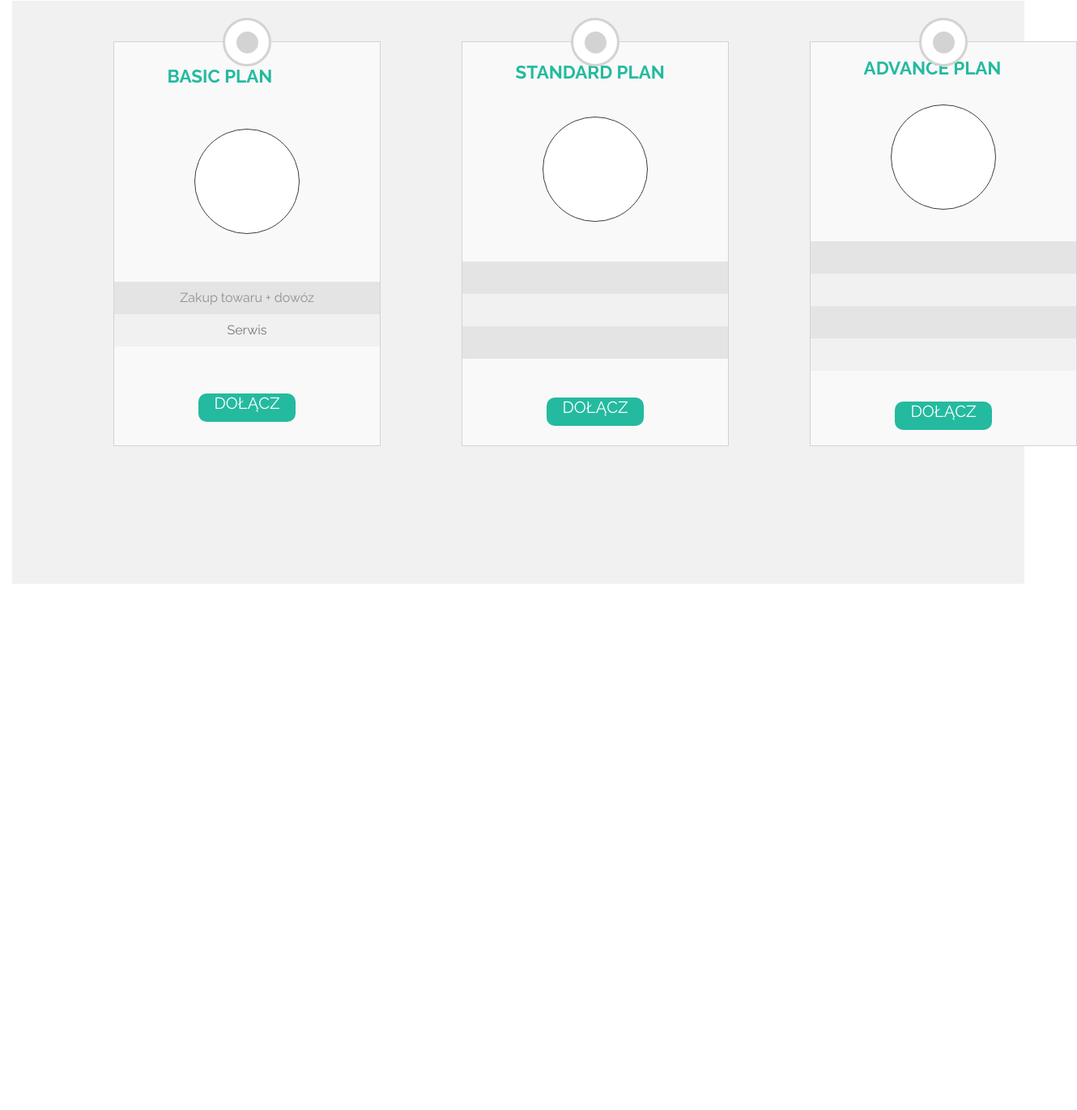
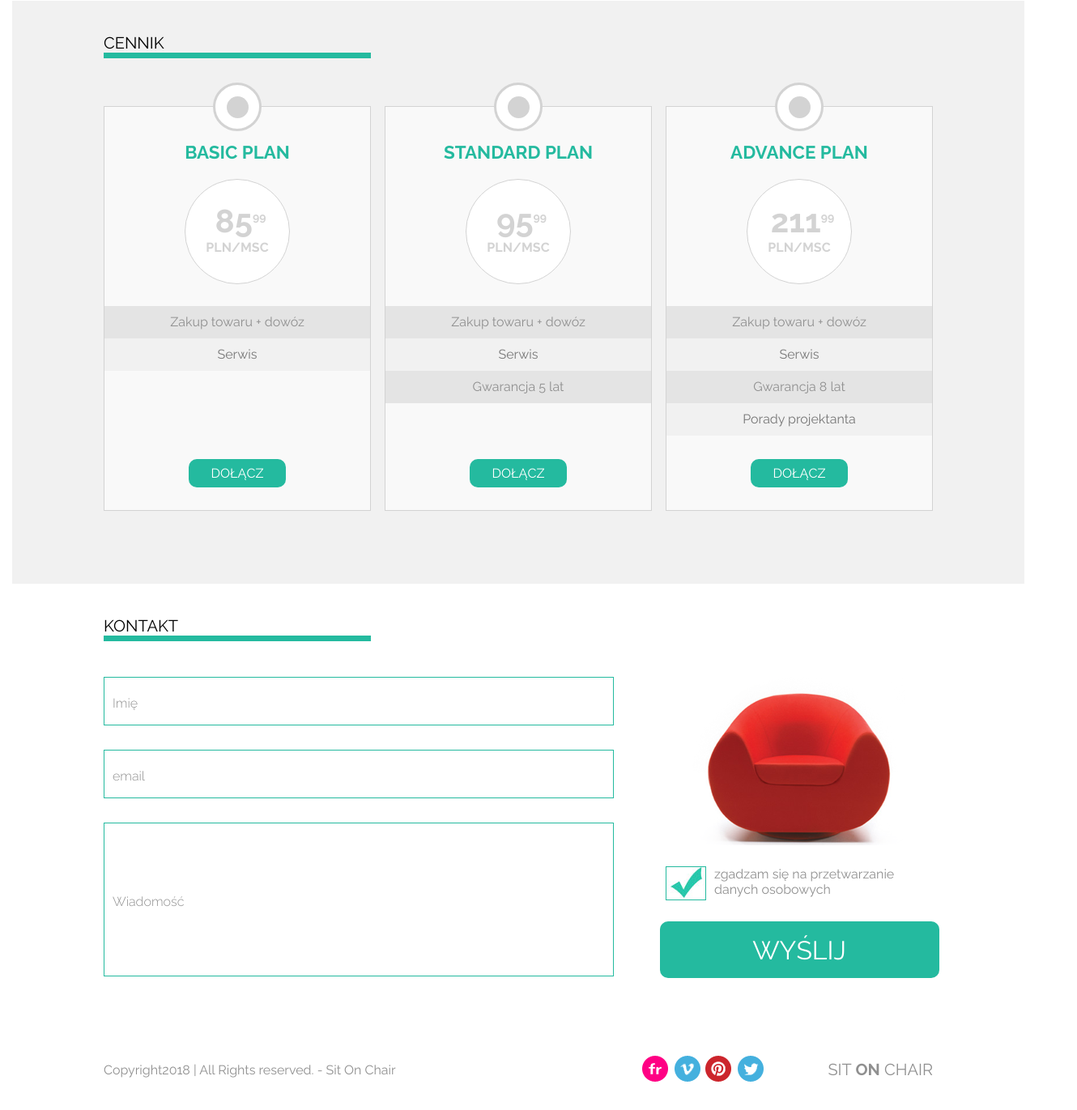
Before and after one commit to kubasiwek/SitOnChair, a plain HTML site: page index.html in a window 1280 px wide. Shown: the part 889-2260 px from the top of the page at 81% size, 1330 px wide, since content can reach past the window. Before the commit the page ends 2160 px from the top, so only its background shows below. Drawn offline with Linux system fonts and the light colour scheme.

Commit message:
został dropdown strzalki slidera do poprawy offer powinny byc hovery mniejsze poprawki

```diff
--- a/css/style.css
+++ b/css/style.css
@@ -9,7 +9,14 @@ body {
     width:1250px;
     margin: 0 auto;
 }
+.color {
+    color: #24BA9F;
+}
 
+.center {
+    width:1024px;
+    margin: 0 auto;
+}
 header{
     width:100%;
     height:40px;
@@ -37,14 +44,7 @@ header .center {
 }
 
 
-.color {
-    color: #24BA9F;
-}
 
-.center {
-    width:1100px;
-    margin: 0 auto;
-}
 
 .slider {
     width:100%;
@@ -63,6 +63,7 @@ header .center {
 
 .arrow:hover{
     cursor:pointer;
+    opacity:0.7;
 }
 
 .arrow__left {
@@ -156,7 +157,7 @@ header .center {
 .offer .center {
     padding-top:25px;
     display:flex;
-    justify-content:space-around;
+    justify-content:space-between;
 
 }
 
@@ -238,17 +239,38 @@ header .center {
     height:720px;
     width:100%;
     background: #F1F1F1;
+    display:flex;
+
 }
 
 .pricing .center {
     display:flex;
     flex-direction:row;
-    justify-content:space-around;
+    justify-content:space-between;
+}
+
+.boxes {
+    padding-top:70px;
+    width:100%;
+    display:flex;
+    position:relative;
+    justify-content:space-between;
+}
+
+.boxes:before {
+    content:"CENNIK";
+    width:330px;
+    border-bottom:7px solid #24BA9F;
+    position:absolute;
+    font-size:20px;
+    top:40px;
+    left:0;
 }
 
 
 .box{
-    margin: 50px;
+    margin-top: 60px;
+    padding:30px 0 15px 0;
     display: flex;
     flex-direction:column;
     justify-content:space-around;
@@ -259,6 +281,39 @@ header .center {
     text-align: center;
     background: #F9F9F9;
     position:relative;
+}
+
+.box:hover{
+    background: #24BA9F;
+    border: 1px solid #24BA9F;
+
+}
+
+.box:hover .head{
+    color:white;
+}
+
+.box:hover .bigDot{
+    background: #24BA9F;
+    border: 1px solid #24BA9F;
+}
+
+.box:hover .smallDot {
+    background: white;
+}
+
+.box:hover .pricing__button {
+    background: #fff;
+    color: #24BA9F;
+}
+
+.box:hover .price__dot {
+    border: 1px solid #24BA9F;
+    color: #24BA9F;
+}
+
+.pricing__button:hover {
+    cursor:pointer;
 }
 
 .bigDot{
@@ -285,49 +340,54 @@ header .center {
 
 .head {
     display: flex;
-    width: 60%;
     height:20px ;
     color: #24BA9F;
-    text-align:center;
     font-size:1.4em;
     font-weight:700;
     text-transform:uppercase;
 
 }
-.text {
-    display: flex;
-    width: 80%;
-    height:50px ;
-    text-align:justify;
-
-}
 
 .pricing__button {
-    display:block;
+    display:flex;
     width:120px;
     height:35px;
     background: #24BA9F;
     color:white;
-    font-size: 20px;
+    font-size: 16px;
     border-radius:10px;
     justify-content:center;
     align-items:center;
     font-weight:400;
+}
+
+
+.price__dot {
+    width:130px;
+    height:130px;
+    border-radius:50%;
+    border: 1px solid #D3D3D3;
+    background: #fff;
+    font-weight:700;
+    font-size: 16px;
+    display:flex;
+    flex-direction:column;
+    justify-content:center;
+    color:#D3D3D3;
+    padding-bottom:8px;
+  }
+.price__dot span {
+    font-size: 40px;
+    padding-left:8px;
+
+}
+.price__dot sup {
+    font-size: 14px;
 
 }
 
-.price__dot {
-
-    top:80px;
-    width:130px;
-    height:130px;
-    border-radius:50%;
-    border: 1px solid #3D3D3D;
-    background: #fff;
-}
-
 .price__table {
-
+    height:163px;
 
 }
 
@@ -352,4 +412,123 @@ header .center {
 .contact {
     height:550px;
     width:100%;
+    position:relative;
 }
+
+.contact .center {
+    height:100%;
+    padding-top:100px;
+    position:relative;
+
+}
+
+
+.contact .center:before {
+    content:"KONTAKT";
+    width:330px;
+    border-bottom:7px solid #24BA9F;
+    position:absolute;
+    font-size:20px;
+    top:40px;
+    left:0;
+}
+
+.contact form {
+    height:400px;
+    display:flex;
+    align-items:center;
+    justify-content:space-between;
+}
+.form__left input {
+    width:630px;
+    height:60px;
+    outline:0;
+    border: 1px solid #24BA9F;
+    font-size:24px;
+    color: #24BA9F;
+    padding-left:10px;
+
+}
+.form__left input::placeholder {
+    width:630px;
+    outline:0;
+    color: #909090;
+    font-size: 16px;
+    font-weight:300;
+    font-family: 'Raleway', sans-serif;
+}
+
+.form__left {
+    height: 100%;
+    display:flex;
+    flex-direction:column;
+    justify-content:space-around;
+}
+
+.form__left input:last-child {
+    height:190px;
+}
+
+.form__right {
+    height:100%;
+    width: 330px;
+    display:flex;
+    justify-content:space-around;
+    align-items:center;
+    flex-direction:column;
+}
+.accept {
+    width:100%;
+    display:flex;
+    flex-direction:row;
+    justify-content:space-between;
+    color: #909090;
+}
+
+.accept span {
+    width: calc(100% - 60px);
+}
+.accept img {
+    border: 1px solid #24BA9F;
+}
+
+.accept img:hover {
+    opacity:0.8;
+    cursor:pointer;
+}
+
+.form__right .pricing__button {
+    width:345px;
+    height:70px;
+    font-size:32px;
+}
+.form__right .pricing__button:hover {
+    opacity:0.7;
+}
+footer {
+    height:100px;
+    width:100%;
+    color: #909090;
+    display:flex;
+    flex-direction:row;
+    align-items:center;
+    justify-content:space-between;
+}
+header a {
+    text-decoration:none;
+    color:white;
+}
+
+footer > div {
+    width: 360px;
+    height:100%;
+    display:flex;
+    flex-direction:row;
+    justify-content:space-between;
+    align-items:center;
+
+}
+
+.footer__logo {
+    font-size:20px;
+}
--- a/index.html
+++ b/index.html
@@ -5,14 +5,14 @@
     <meta name="viewport"
           content="width=device-width, user-scalable=no, initial-scale=1.0, maximum-scale=1.0, minimum-scale=1.0">
     <meta http-equiv="X-UA-Compatible" content="ie=edge">
-    <link href="https://fonts.googleapis.com/css?family=Raleway:300,400,700&amp;subset=latin-ext" rel="stylesheet">
+    <link href="https://fonts.googleapis.com/css?family=Raleway:300,400,600,700&amp;subset=latin-ext" rel="stylesheet">
     <link rel="stylesheet" href="css/style.css">
     <title>Document</title>
 </head>
 <body>
 <header>
     <div class="center">
-        <div class="logo">SIT <span class="color">ON</span> CHAIR</div>
+        <a href="#"><div class="logo">SIT <span class="color">ON</span> CHAIR</div></a>
         <ul class="top__menu">
             <li>O FIRMIE</li>
             <li>GALERIA</li>
@@ -32,7 +32,9 @@
                 repudiandae unde. consectetur adipisicing elit. Amet architecto distinctio ducimus eos.
             </article>
             <div class="button__middle">
-              <a href="#"><div class="button"><span>ZOBACZ WIĘCEJ</span></div></a>
+                <a href="#">
+                    <div class="button"><span>ZOBACZ WIĘCEJ</span></div>
+                </a>
             </div>
         </div>
         <div class="arrow"><span class="arrow__right"></span></div>
@@ -45,7 +47,9 @@
         <div class="offer__image img2"><img src="images/box2_img.jpg"/></div>
         <div class="offer__right">
             <p>Finds all inputs</p>
-            <p>Lorem ipsum dolor sit amet, consectetur adipisicing elit. Asperiores assumenda atque consectetur consequatur delectus fuga fugiat, id inventore ipsa itaque iure libero officia optio pariatur repellat tempore tenetur velit. Accusantium!</p>
+            <p>Lorem ipsum dolor sit amet, consectetur adipisicing elit. Asperiores assumenda atque consectetur
+                consequatur delectus fuga fugiat, id inventore ipsa itaque iure libero officia optio pariatur repellat
+                tempore tenetur velit. Accusantium!</p>
             <p>Notice there is no change when clicking the checkboxes since no click events have been</p>
         </div>
     </div>
@@ -53,10 +57,14 @@
 
 <section class="pricing">
     <div class="center">
+
+        <div class="boxes">
             <div class="box">
-            <div class="bigDot"> <div class="smallDot"></div></div>
+                <div class="bigDot">
+                    <div class="smallDot"></div>
+                </div>
                 <div class="head">BASIC PLAN</div>
-            <div class="price__dot"></div>
+                <div class="price__dot"><span>85<sup>99</sup></span>PLN/MSC</div>
                 <div class="price__table">
                     <div class="price__bar">Zakup towaru + dowóz</div>
                     <div class="price__bar">Serwis</div>
@@ -65,40 +73,68 @@
             </div>
 
             <div class="box">
-            <div class="bigDot"> <div class="smallDot"></div></div>
+                <div class="bigDot">
+                    <div class="smallDot"></div>
+                </div>
                 <div class="head">STANDARD PLAN</div>
-            <div class="price__dot"></div>
+                <div class="price__dot"><span>95<sup>99</sup></span>PLN/MSC</div>
                 <div class="price__table">
-                <div class="price__bar"></div>
-                <div class="price__bar"></div>
-                <div class="price__bar"></div>
+                    <div class="price__bar">Zakup towaru + dowóz</div>
+                    <div class="price__bar">Serwis</div>
+                    <div class="price__bar">Gwarancja 5 lat</div>
                 </div>
                 <div class="pricing__button"><span>DOŁĄCZ</span></div>
             </div>
 
             <div class="box">
-            <div class="bigDot"> <div class="smallDot"></div></div>
+                <div class="bigDot">
+                    <div class="smallDot"></div>
+                </div>
                 <div class="head">ADVANCE PLAN</div>
-            <div class="price__dot"></div>
+                <div class="price__dot"><span>211<sup>99</sup></span>PLN/MSC</div>
                 <div class="price__table">
-                <div class="price__bar"></div>
-                <div class="price__bar"></div>
-                <div class="price__bar"></div>
-                <div class="price__bar"></div>
+                    <div class="price__bar">Zakup towaru + dowóz</div>
+                    <div class="price__bar">Serwis</div>
+                    <div class="price__bar">Gwarancja 8 lat</div>
+                    <div class="price__bar">Porady projektanta</div>
                 </div>
                 <div class="pricing__button"><span>DOŁĄCZ</span></div>
+            </div>
         </div>
     </div>
 </section>
 
 <section class="contact">
     <div class="center">
-
+        <form>
+            <div class="form__left">
+                <input type="text" placeholder="Imię"/>
+                <input type="email" placeholder="email"/>
+                <input type="textarea" placeholder="Wiadomość"/>
+            </div>
+            <div class="form__right">
+                <img src="images/red_chair.png"/>
+                <div class="accept">
+                    <img src="images/form_ok.jpg"/>
+                    <span>zgadzam się na przetwarzanie danych osobowych</span>
+                </div>
+                <div class="pricing__button"><span>WYŚLIJ</span></div>
+            </div>
+        </form>
     </div>
 </section>
 
 <footer class="center">
-
+    <p>Copyright2018 | All Rights reserved. - Sit On Chair</p>
+    <div>
+        <div class="socials">
+            <a href="#"><img src="images/flickr.png"/></a>
+            <a href="#"><img src="images/vimeo.png"/></a>
+            <a href="#"><img src="images/pinterest.png"/></a>
+            <a href="#"><img src="images/twitter.png"/></a>
+        </div>
+        <div class="footer__logo">SIT<b> ON</b> CHAIR</div>
+    </div>
 </footer>
 
 </body>
```
Lines whose indentation alone changed are shown as unchanged.
